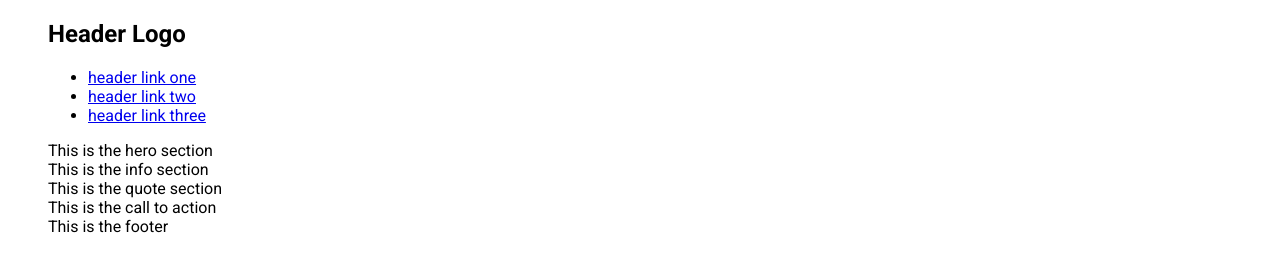
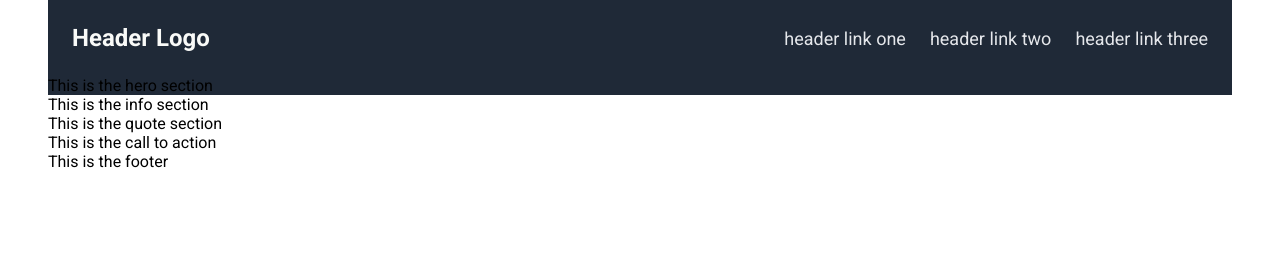
Before and after one commit to samtphillips/odin-landing-page, a plain HTML site: page index.html in a window 1280 px wide. Drawn offline with Linux system fonts and the light colour scheme.

Commit message:
style the headeR

```diff
--- a/style.css
+++ b/style.css
@@ -15,3 +15,40 @@ body {
     flex-direction: column;
     margin: 0 48px;
 }
+
+
+.header, .hero-container {
+    background-color: #1F2937;
+}
+
+
+.header {
+    display: flex;
+    justify-content: space-between;
+    align-items: center;
+    padding: 24px;
+}
+
+.header h2 {
+    font-size: 24px;
+    font-weight: 900;
+    color: #F9FAF8;
+    padding: 0;
+    margin: 0;
+}
+
+.header ul {
+    list-style-type: none;
+    margin: 0;
+    padding: 0;
+    display: flex;
+    align-items: center;
+    justify-items: end;
+    gap: 24px;
+}
+
+.header a {
+    text-decoration: none;
+    color: #E5E7EB;
+    font-size: 18px;
+}
```
